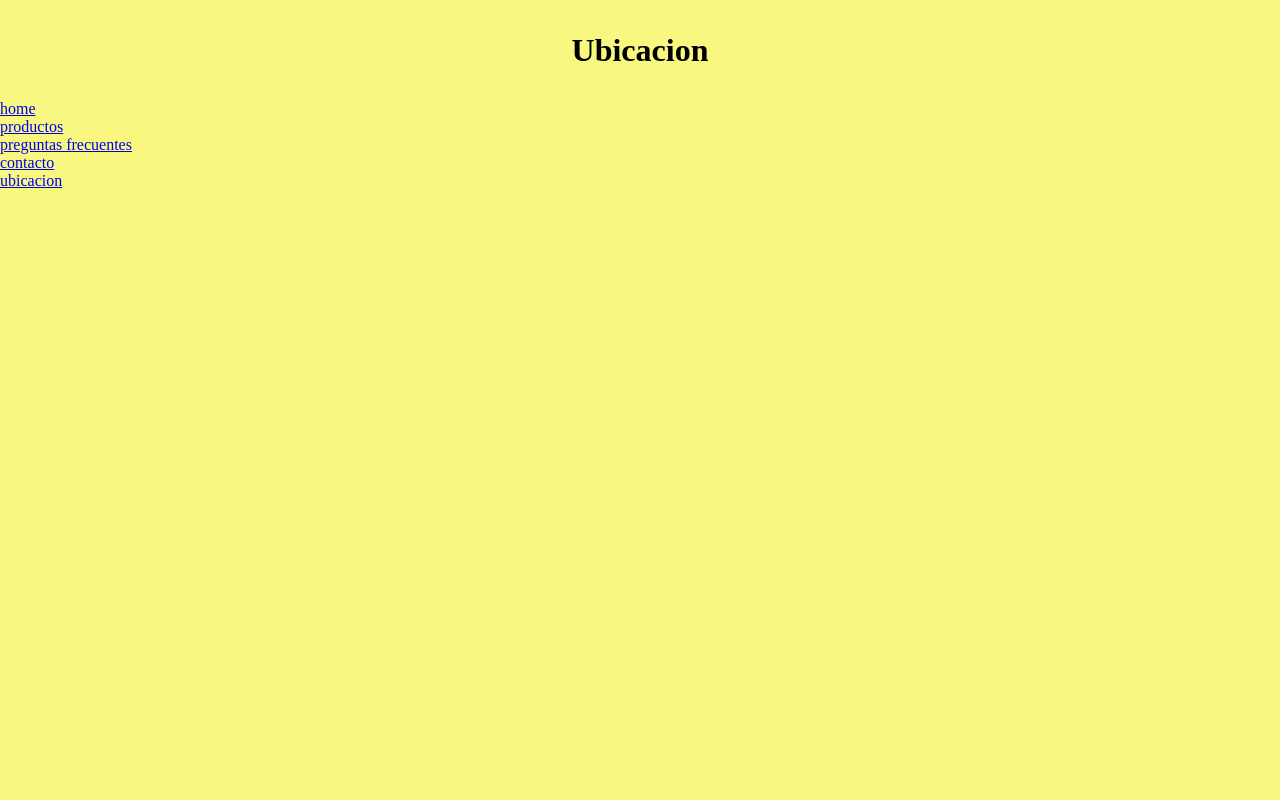
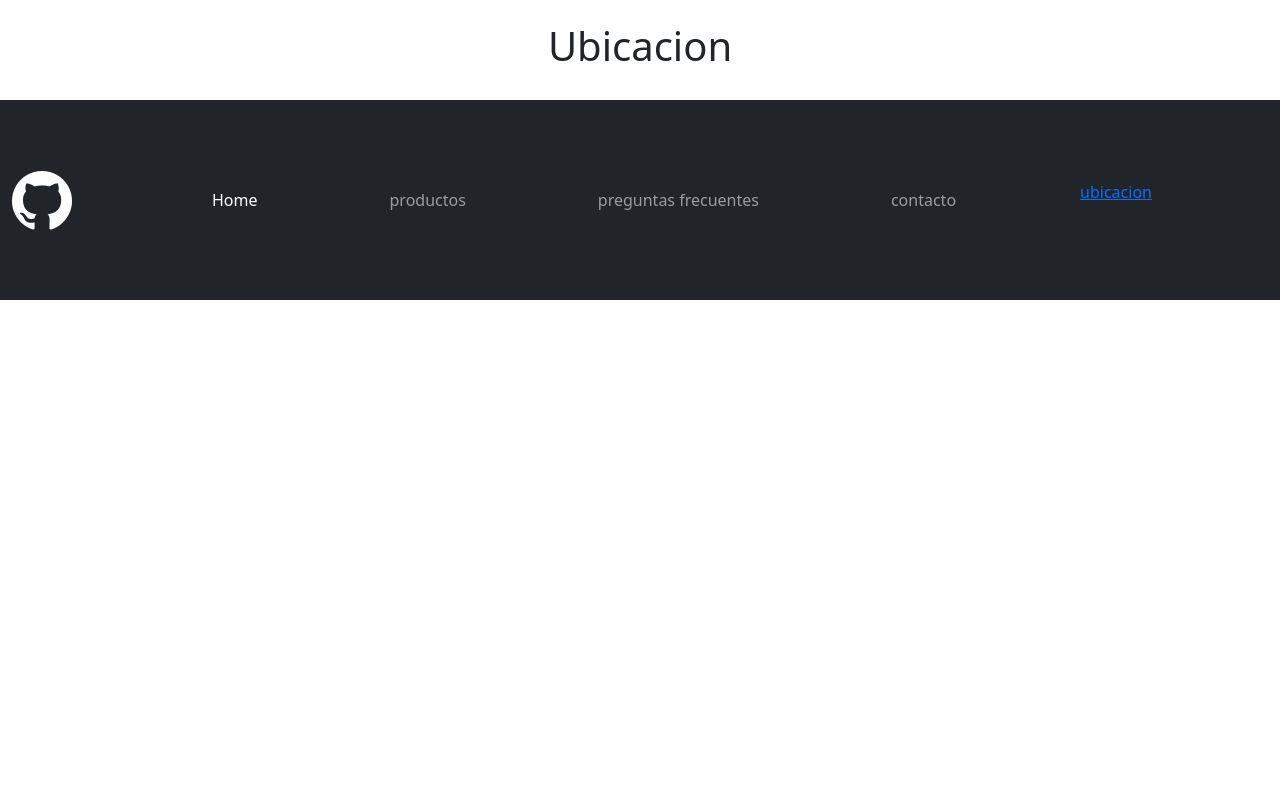
Before and after one commit to gonzaavazquez/repo_2022, a plain HTML site: page html/ubicacion.html in a window 1280 px wide. Shown: the top 800 px of the page. Drawn offline with nearby package versions, Linux system fonts and the light colour scheme.

Commit message:
cuarta version

```diff
--- a/html/ubicacion.html
+++ b/html/ubicacion.html
@@ -6,36 +6,57 @@
     <meta name="viewport" content="width=device-width, initial-scale=1.0">
     <link rel="stylesheet" href="../style.css">
 
+    <link href="https://cdn.jsdelivr.net/npm/bootstrap@5.2.0/dist/css/bootstrap.min.css" rel="stylesheet" integrity="sha384-gH2yIJqKdNHPEq0n4Mqa/HGKIhSkIHeL5AyhkYV8i59U5AR6csBvApHHNl/vI1Bx" crossorigin="anonymous">
+    <link rel="stylesheet" href="https://cdn.jsdelivr.net/npm/bootstrap-icons@1.9.1/font/bootstrap-icons.css">
 
     <title>Document</title>
 </head>
 <body>
+
+
+
+
+
     <div class="grilla_ubicacion">
         <header class="header_ubicacion">
             <h1 class="h1_ubicacion">Ubicacion</h1>
         </header>
-             <nav class="nav_ubicacion">
-                <ul class="ul_ubicacion">
-                    <li>
-                        <a href="../index.html">home</a>
-                    </li>
 
-                    <li>
-                        <a href="/nuevo_repo/html/productos.html">productos</a>
-                    </li>
-                     <li>
-                        <a href="/nuevo_repo/html/preguntas.frecuentes.html">preguntas frecuentes</a>
-                    </li>
-                    <li>
-                        <a href="/nuevo_repo/html/contacto.html">contacto</a>
-                    </li>
+        <nav class="navbar navbar-dark navbar-expand-lg bg-dark">
+            <div class="container-fluid">
+              <a class="navbar-brand" href="#">
+                <i class="bi bi-github"></i>
+              </a>
 
-                    <li>
-                        <a href="/nuevo_repo/html/ubicacion.html">ubicacion</a>
-                    </li>
+              <button class="navbar-toggler" type="button" data-bs-toggle="collapse" data-bs-target="#navbarNav" aria-controls="navbarNav" aria-expanded="false" aria-label="Toggle navigation">
+                <span class="navbar-toggler-icon"></span>
+              </button>
+              <div class="collapse navbar-collapse" id="navbarNav">
+                <ul class="navbar-nav">
+                  <li class="nav-item">
+                    <a class="nav-link active" aria-current="page" href="../index.html">Home</a>
+                  </li>
+                  <li class="nav-item">
+                    <a class="nav-link" href="/nuevo_repo/html/productos.html">productos</a>
+                  </li>
+                  <li class="nav-item">
+                    <a class="nav-link" href="/nuevo_repo/html/preguntas.frecuentes.html">preguntas frecuentes</a>
+                  </li>
+                  <li class="nav-item">
+                    <a class="nav-link" href="/nuevo_repo/html/contacto.html">contacto</a>
+                  </li>
+                  <li class="nav-item">
+                    <a href="nav-link">ubicacion</a>
+                  </li>
+                </ul>
+              </div>
+            </div>
+          </nav>
 
-                </ul>
-            </nav>
+
+
+
+
         <main>
             <section>
                 <iframe src="" frameborder="0"></iframe>
@@ -47,5 +68,7 @@
     </div>
 
 
+    <script src="https://cdn.jsdelivr.net/npm/bootstrap@5.2.0/dist/js/bootstrap.bundle.min.js" integrity="sha384-A3rJD856KowSb7dwlZdYEkO39Gagi7vIsF0jrRAoQmDKKtQBHUuLZ9AsSv4jD4Xa" crossorigin="anonymous"></script>
+
 </body>
 </html>
--- a/style.css
+++ b/style.css
@@ -2,6 +2,9 @@
     margin: 0;
     padding: 0;
 }
+
+@import url("https://cdn.jsdelivr.net/npm/bootstrap-icons@1.9.1/font/bootstrap-icons.css");
+
 
 body{
     background-color: rgb(248, 248, 129);
@@ -237,6 +240,25 @@ img{
     align-items: center;
 }
 
+
+.navbar-nav{
+
+    width: 100%;
+    justify-content: space-evenly;
+
+}
+
+.navbar-nav :hover{
+    transform: scale(2,2);
+}
+
+.bi-github{
+    font-size: 60px;
+}
+
+
+
+
 .grilla_contacto{
     display: grid;
     grid-template-columns: 100%;
```
Also changed, not shown: html/contacto.html (+2 -0 lines), html/preguntas.frecuentes.html (+6 -4 lines), html/productos.html (+12 -0 lines), index.html (+7 -0 lines).
